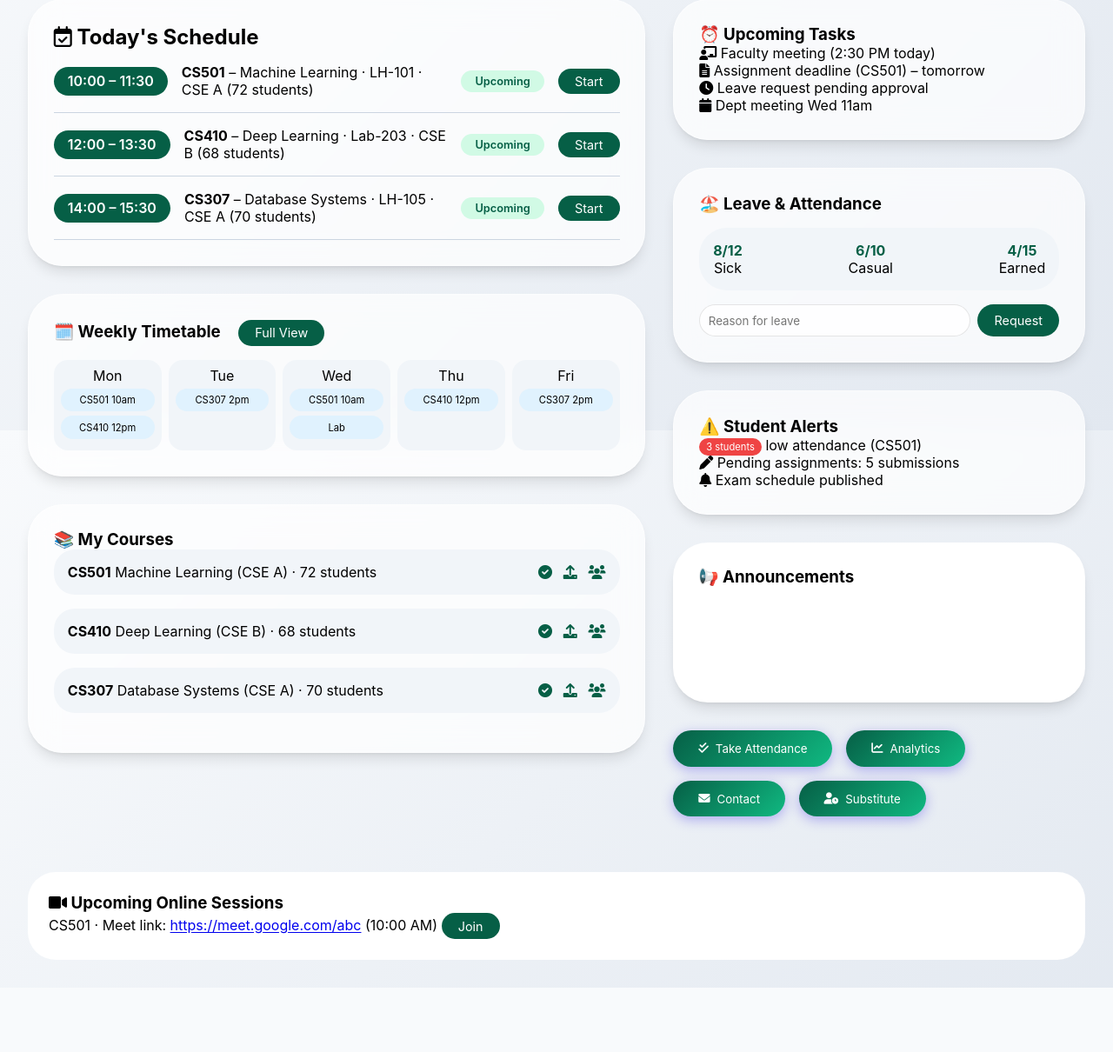
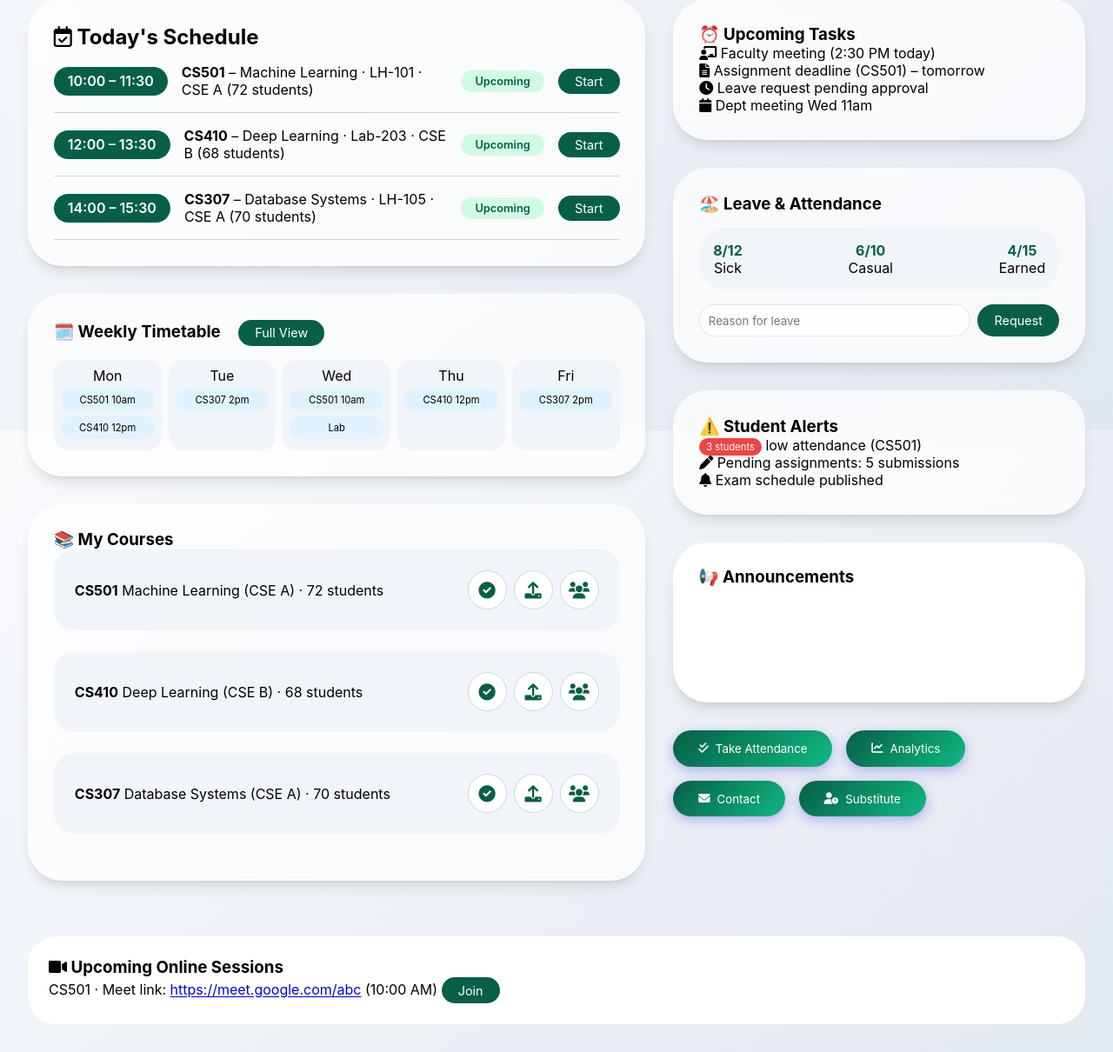
Before and after one commit to TERAVERSE566/Time-Table-Generator, a PHP site: page /facultyD.php in a window 1280 px wide. Shown: the part 305-1515 px from the top of the page at 87% size. Before the commit the page ends 1441 px from the top, so only its background shows below. Run offline with PHP 8.4, Linux system fonts and the light colour scheme; a user stored in the database is signed in.

Commit message:
Fix faculty dashboard responsiveness and make course status icons interactive buttons

```diff
--- a/facultyD.php
+++ b/facultyD.php
@@ -229,16 +229,37 @@ $initials = strtoupper(substr($user_name, 0, 1) . (strpos($user_name, ' ') ? sub
         .course-mini {
             background: var(--gray-100);
             border-radius: 1.5rem;
-            padding: 1rem;
-            margin-bottom: 1rem;
+            padding: 1.5rem;
+            margin-bottom: 1.5rem;
             display: flex;
             justify-content: space-between;
             align-items: center;
+            gap: 1rem;
+            flex-wrap: wrap;
         }
         .action-icons {
             display: flex;
-            gap: 0.8rem;
+            gap: 0.5rem;
+        }
+        .action-icons button {
+            background: white;
+            border: 1px solid var(--gray-300);
             color: var(--navy);
+            width: 45px;
+            height: 45px;
+            border-radius: 50%;
+            display: flex;
+            align-items: center;
+            justify-content: center;
+            cursor: pointer;
+            transition: 0.2s;
+            font-size: 1.2rem;
+        }
+        .action-icons button:hover {
+            background: var(--navy);
+            color: white;
+            transform: translateY(-2px);
+            box-shadow: var(--shadow-sm);
         }
 
         /* quick actions */
```
Also changed, not shown: other parts of facultyD.php (+19 -9 lines).
